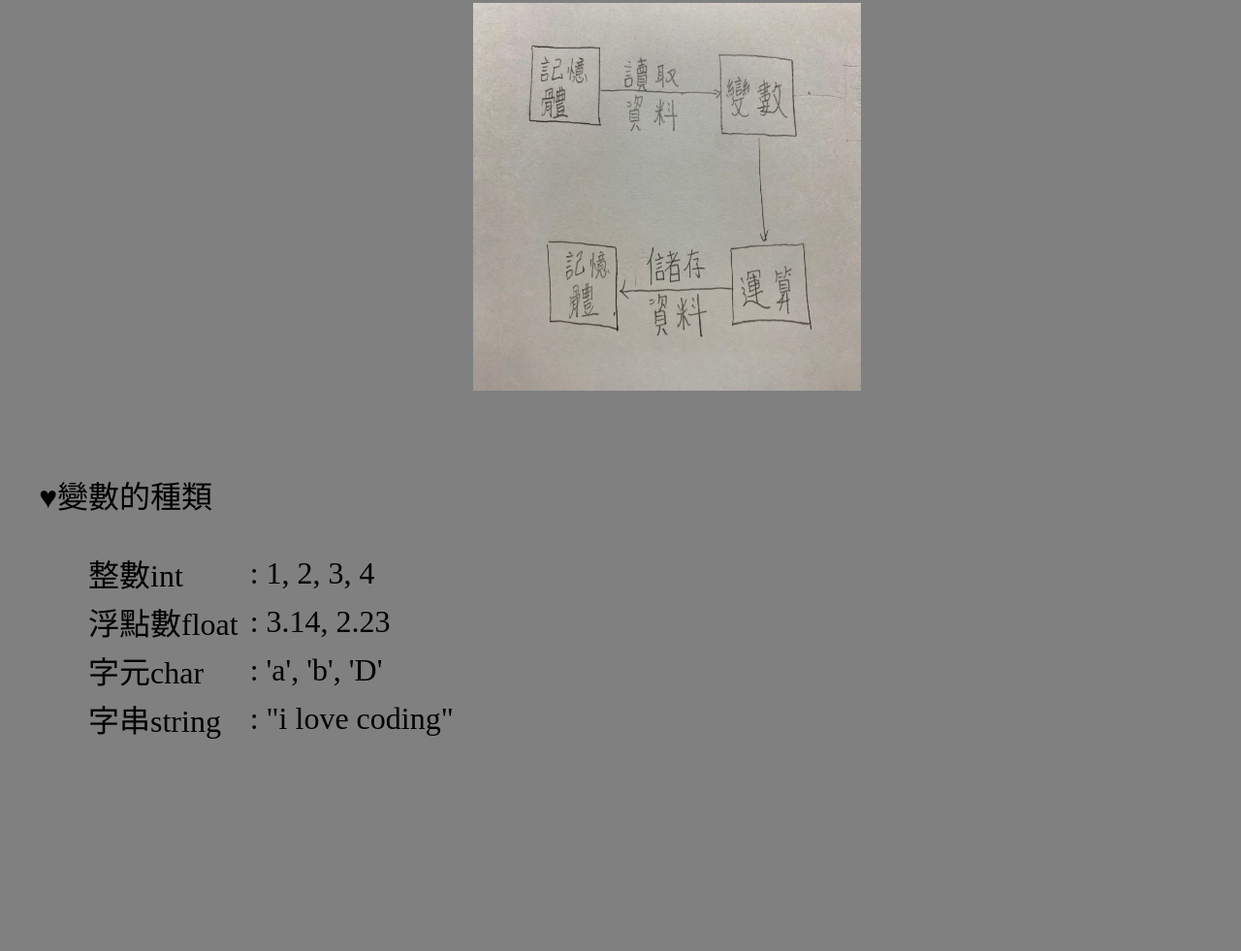
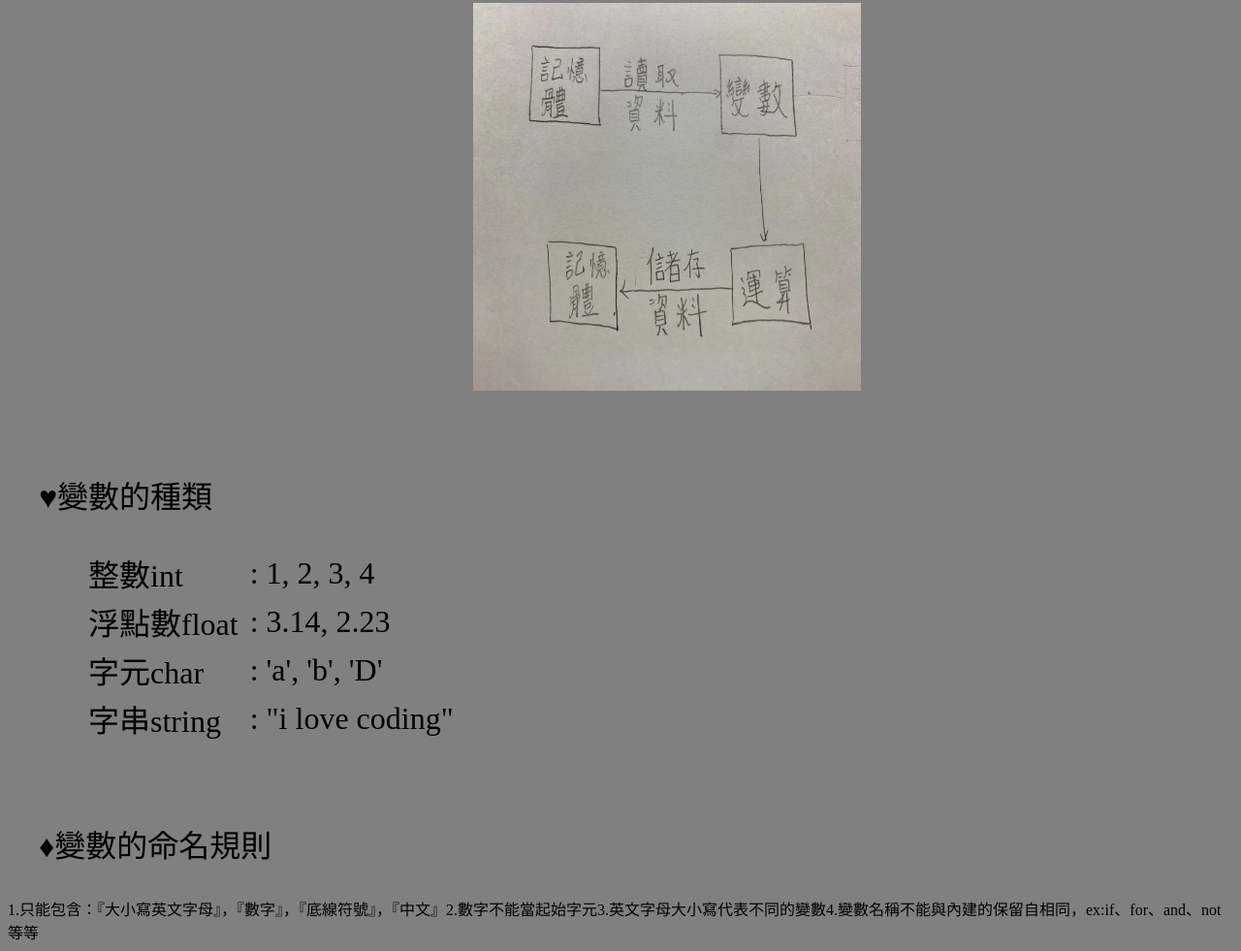
Before and after one commit to fenofista/fenofista.github.io, a plain HTML site: page variable/variable.html in a window 1280 px wide. Shown: the part 597-1578 px from the top of the page at 97% size. Before the commit the page ends 1372 px from the top, so only its background shows below. Drawn offline with Linux system fonts and the light colour scheme.

Commit message:
add to assign variable

```diff
--- a/variable/variable.css
+++ b/variable/variable.css
@@ -26,10 +26,11 @@ p{
 .in{
     display: inline-block;
 }
-table{
+.ex{
     margin-top: 2rem;
 }
 .content{
+
     margin-left: 5rem;
 }
 #flow_chart{
--- a/variable/variable.html
+++ b/variable/variable.html
@@ -46,8 +46,23 @@
                     </tr>
                 </table>
             </div>
+        </div>
+
+        <div>
+            <p class="name">&diams;變數的命名規則</p>
+
+            <table>
+                <tr>1.只能包含：『大小寫英文字母』，『數字』，『底線符號』，『中文』</tr>
+                <tr>2.數字不能當起始字元</tr>
+                <tr>3.英文字母大小寫代表不同的變數</tr>
+                <tr>4.變數名稱不能與內建的保留自相同，ex:if、for、and、not等等</tr>
+            </table>
+
 
         </div>
+
+
+
     </div>
 
 </body>
```
Also changed, not shown: 1 other file.
